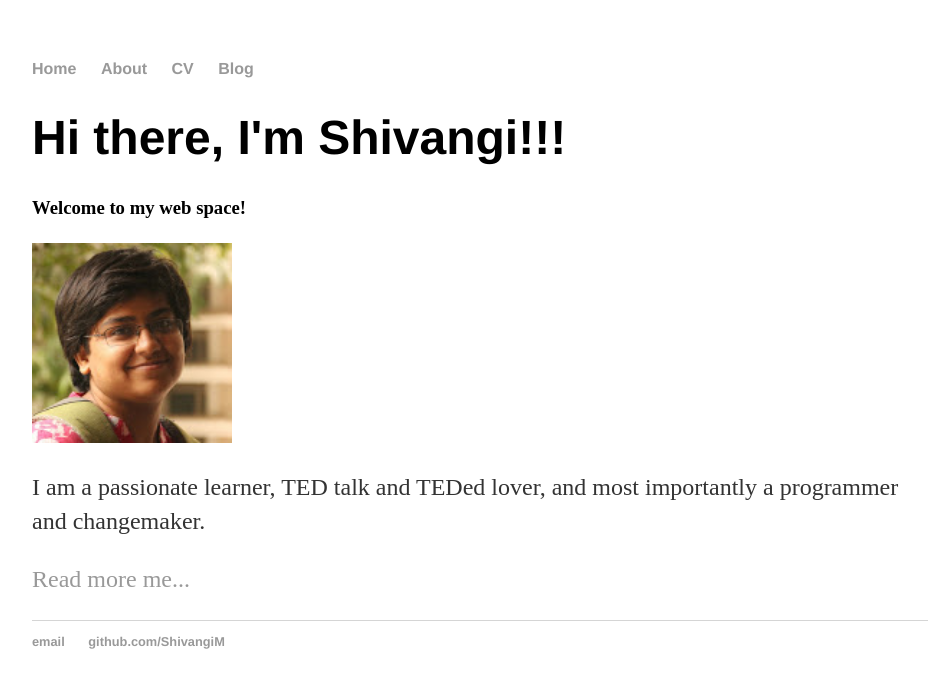
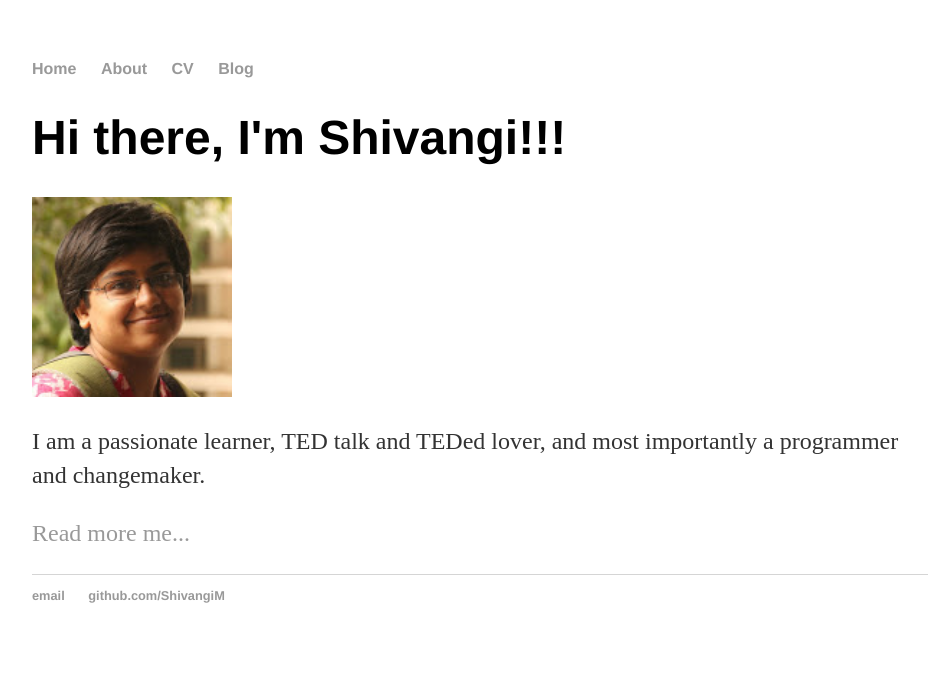
Before and after one commit to ShivangiM/shivangim.github.io, a Jekyll site: the page built from index.html, in a window 1280 px wide. Shown: the top 688 px of the page, without its empty margins (160-1089 px from the left). Built offline with Jekyll 4.4.1, drawn with Linux system fonts in a browser that asks for light colours.

Commit message:
Update index.html

```diff
--- a/index.html
+++ b/index.html
@@ -4,7 +4,6 @@ title: Shivangi Motwani
 ---
 <div class="blurb">
 	<h1>Hi there, I'm Shivangi!!!</h1>
-	<p><h3>Welcome to my web space!</h3></p>
 	<img src="./Shivangi.JPG" alt="Shivangi Motwani" style="width:200px;height:200px;">
 	<p>I am a passionate learner, TED talk and TEDed lover, and most importantly a programmer and changemaker.</p>
 	<p> <a href="/about">Read more me...</a></p>
```
